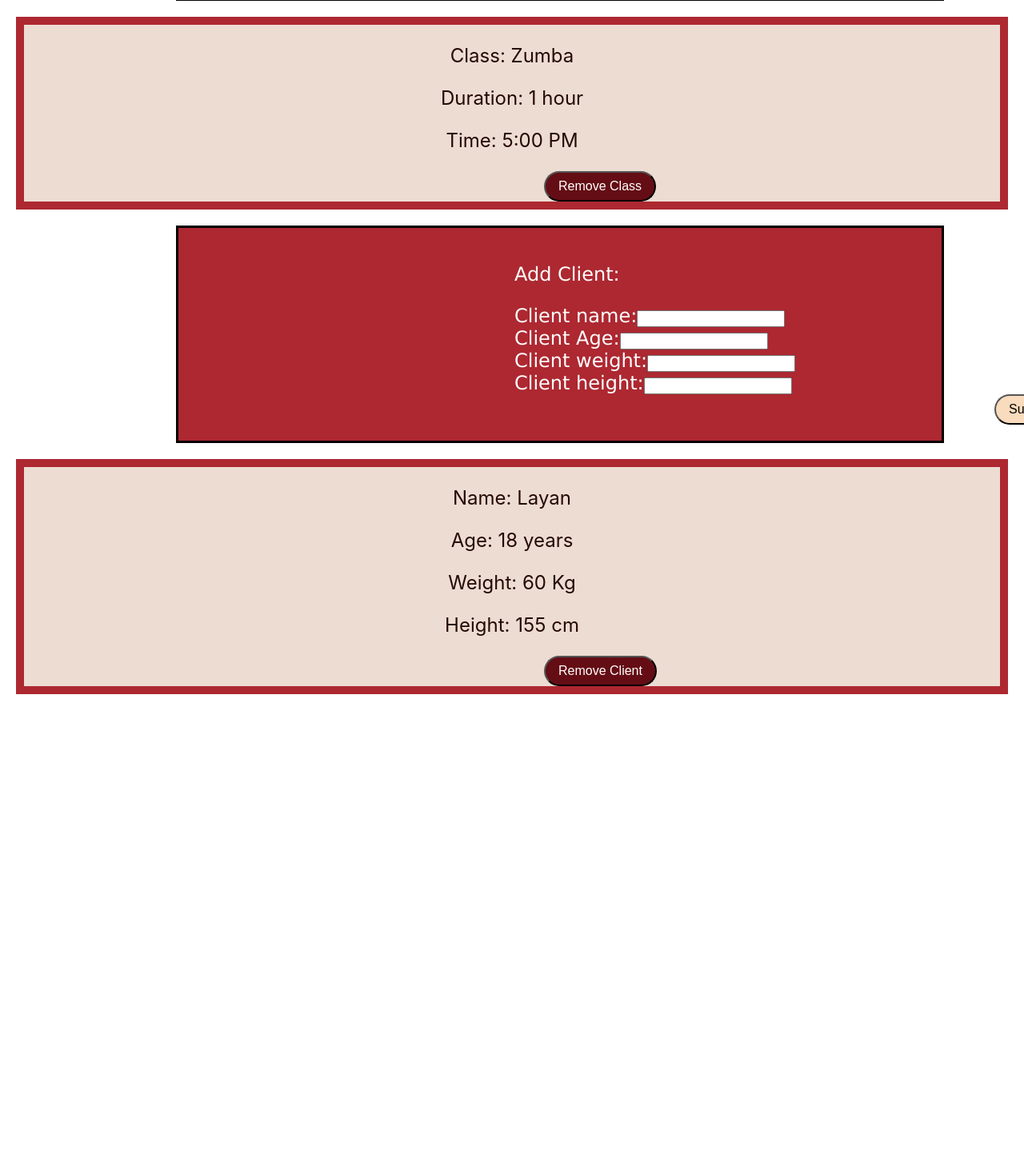
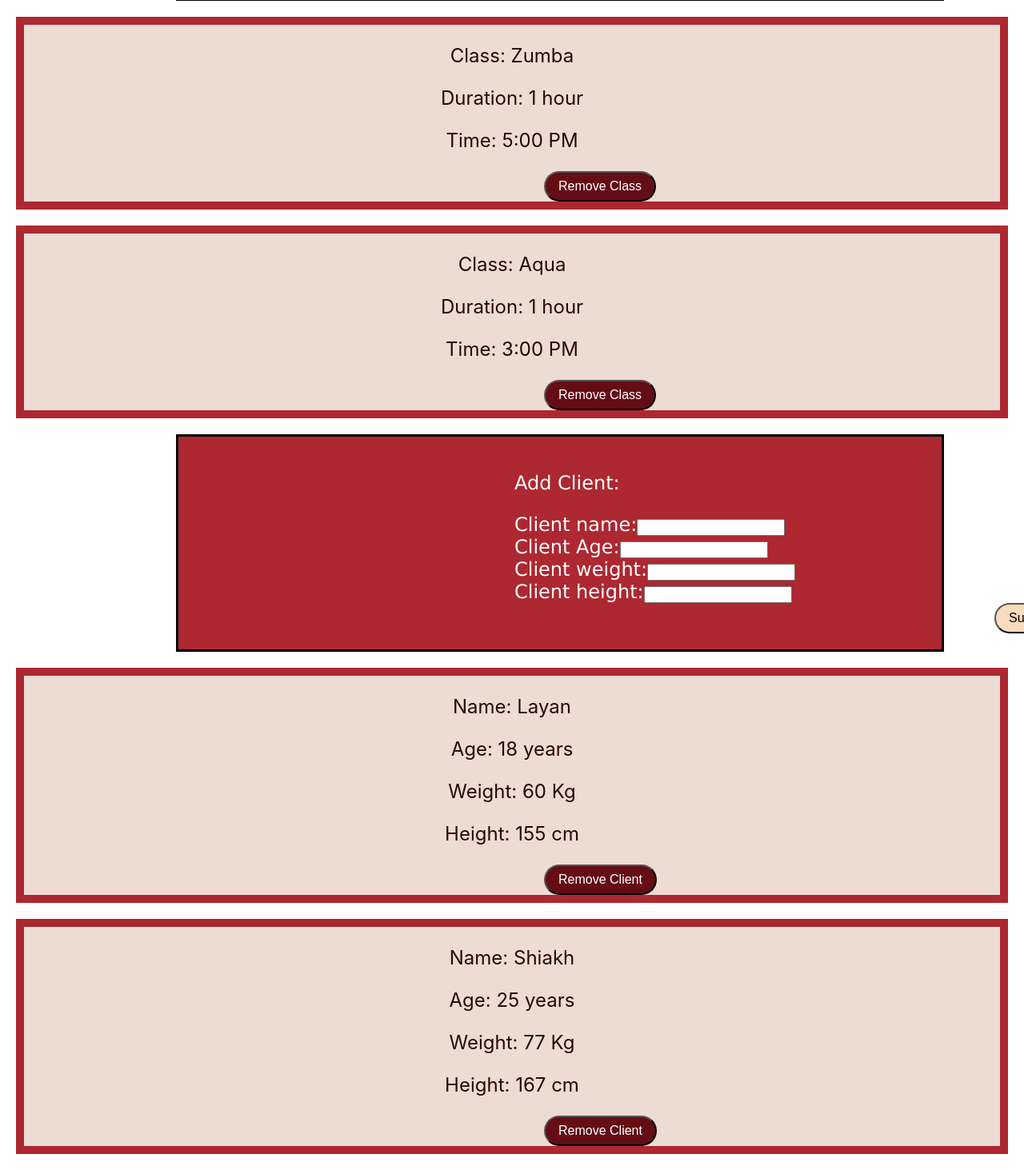
Before and after one commit to Fatimaaltameemii/lafa-gym, a React (Create React App) app: page / in a window 1280 px wide. Shown: the part 1799-3262 px from the top of the page at 80% size. Before the commit the page ends 2687 px from the top, so only its background shows below. Built offline with nearby package versions, Linux system fonts and the light colour scheme.

Commit message:
increase client and class to check

```diff
--- a/src/Components/classesInfo.js
+++ b/src/Components/classesInfo.js
@@ -5,5 +5,11 @@ const classesInfo = [
     duration: "1 hour",
     timing: "5:00 PM",
   },
+  {
+    id: 2,
+    className: "Aqua",
+    duration: "1 hour",
+    timing: "3:00 PM",
+  },
 ];
 export default classesInfo;
--- a/src/Components/clientInfo.js
+++ b/src/Components/clientInfo.js
@@ -6,5 +6,12 @@ const clientInfo = [
     weight: 60,
     height: 155,
   },
+  {
+    id: 2,
+    clientN: "Shiakh",
+    age: 25,
+    weight: 77,
+    height: 167,
+  },
 ];
 export default clientInfo;
```
